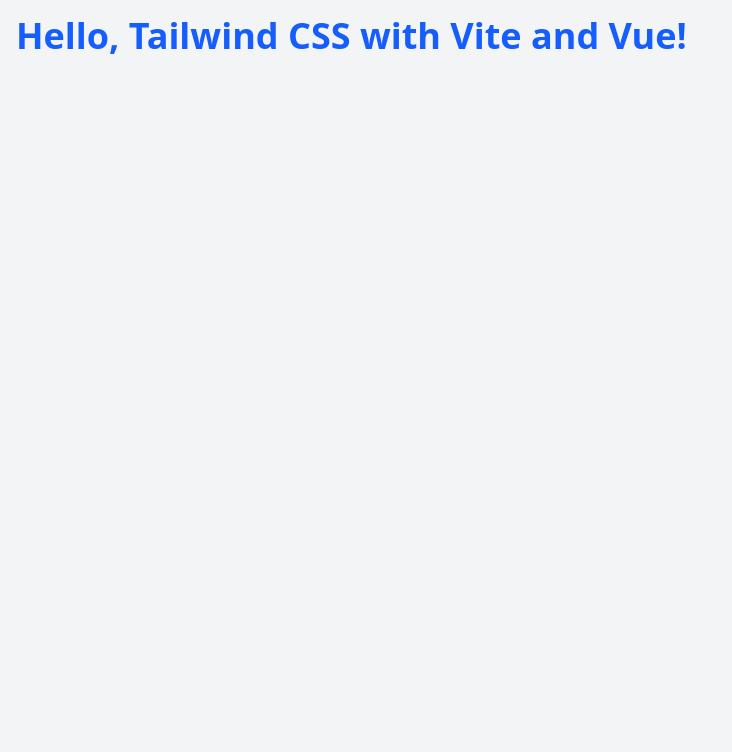
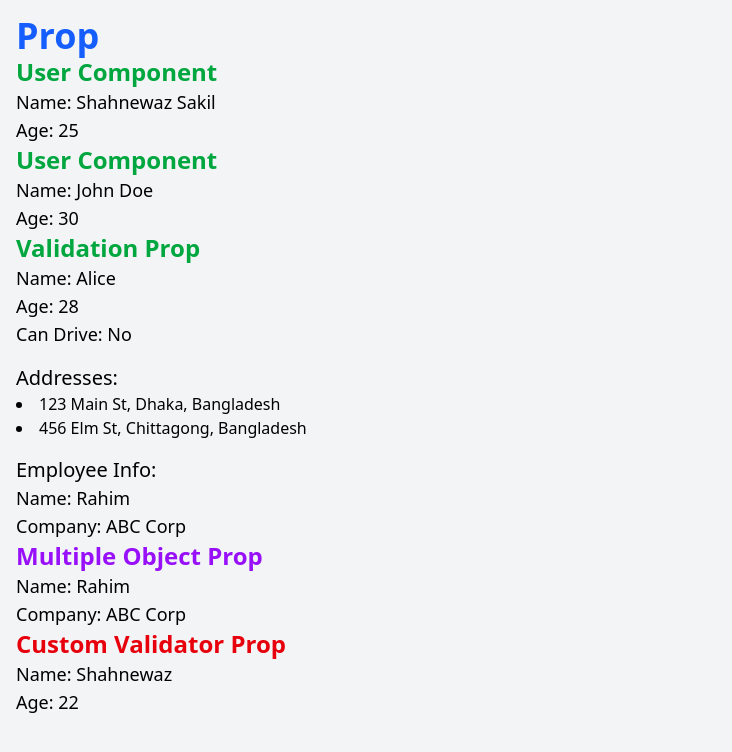
Before and after one commit to shahnewazz/vue-practice, a Vue app: page / in a window 1280 px wide. Shown: the top 752 px of the page, without its empty margins (0-732 px from the left). Built offline with nearby package versions, Linux system fonts and the light colour scheme.

Commit message:
added changes

```diff
--- a/src/App.vue
+++ b/src/App.vue
@@ -1,10 +1,34 @@
 <script setup>
+import { ref } from 'vue';
+import User from './components/User.vue';
+import ValidationProp from './components/ValidationProp.vue';
+import MultipleObjectProp from './components/MultipleObjectProp.vue';
+import CustomValidator from './components/CustomValidator.vue';
+
+const name = ref("Shahnewaz Sakil");
+const age = ref(25);
+
+const addresses = [
+  { street: "123 Main St", city: "Dhaka", country: "Bangladesh" },
+  { street: "456 Elm St", city: "Chittagong", country: "Bangladesh" }
+];
+
+const employee = {
+  name: "Rahim",
+  company: "ABC Corp"
+}
 
 </script>
 
 <template>
   <div class="container mx-auto p-4">
-    <h1 class="text-4xl font-bold text-blue-600">Hello, Tailwind CSS with Vite and Vue!</h1>
+    <h1 class="text-4xl font-bold text-blue-600">Prop</h1>
+
+    <User :name="name" :age="age" />
+    <User name="John Doe" age="30" />
+    <ValidationProp name="Alice" :age="28" :addresses="addresses" :employee="employee" />
+    <MultipleObjectProp v-bind="employee" />
+    <CustomValidator name="Shahnewaz" :age="22" company="Microsoft"/>
   </div>
 </template>
 
--- /dev/null
+++ b/src/components/CustomValidator.vue
@@ -0,0 +1,36 @@
+<script setup>
+const props = defineProps({
+    name: {
+        type: String,
+        required: true,
+        validator(propValue){
+            return propValue.length >= 3;
+        }
+    },
+    age: {
+        type: Number,
+        default: 0,
+        validator(propValue){
+            return propValue > 0;
+        }
+    },
+    company: {
+        type: String,
+        validator: (propValue) => {
+            return ['Google', 'Facebook', 'Apple', 'Microsoft'].includes(propValue);
+        }
+    }
+});
+</script>
+
+<template>
+  <div>
+    <h1 class="text-2xl font-semibold text-red-600">Custom Validator Prop</h1>
+    <p class="text-lg">Name: {{ name }}</p>
+    <p class="text-lg">Age: {{ age }}</p>
+  </div>
+</template>
+
+<style scoped>
+
+</style>
--- /dev/null
+++ b/src/components/MultipleObjectProp.vue
@@ -0,0 +1,15 @@
+<script setup>
+const props = defineProps(["name", "company"]);
+</script>
+
+<template>
+  <div>
+    <h1 class="text-2xl font-semibold text-purple-600">Multiple Object Prop</h1>
+    <p class="text-lg">Name: {{ name }}</p>
+    <p class="text-lg">Company: {{ company }}</p>
+  </div>
+</template>
+
+<style scoped>
+
+</style>
--- /dev/null
+++ b/src/components/User.vue
@@ -0,0 +1,15 @@
+<script setup>
+const props = defineProps(["name", "age"]);
+</script>
+
+<template>
+  <div>
+    <h1 class="text-2xl font-semibold text-green-600">User Component</h1>
+    <p class="text-lg">Name: {{ name }}</p>
+    <p class="text-lg">Age: {{ age }}</p>
+  </div>
+</template>
+
+<style scoped>
+
+</style>
--- /dev/null
+++ b/src/components/ValidationProp.vue
@@ -0,0 +1,50 @@
+<script setup>
+const props = defineProps({
+    name: {
+        type: String,
+        required: true
+    },
+    age: {
+        type: Number,
+        default: 0
+    },
+    canDrive: {
+        type: Boolean,
+        default: false
+    },
+    addresses: {
+        type: Array,
+        default: () => []
+    },
+    employee: {
+        type: Object,
+        default: () => ({})
+    }
+});
+</script>
+
+<template>
+  <div>
+    <h1 class="text-2xl font-semibold text-green-600">Validation Prop</h1>
+    <p class="text-lg">Name: {{ name }}</p>
+    <p class="text-lg">Age: {{ age }}</p>
+    <p class="text-lg">Can Drive: {{ canDrive ? "Yes" : "No" }}</p>
+    <div v-if="addresses.length">
+      <h2 class="text-xl font-medium mt-4">Addresses:</h2>
+      <ul class="list-disc list-inside">
+        <li v-for="(address, index) in addresses" :key="index">
+          {{ address.street }}, {{ address.city }}, {{ address.country }}
+        </li>
+      </ul>
+    </div>
+    <div v-if="employee.name">
+      <h2 class="text-xl font-medium mt-4">Employee Info:</h2>
+      <p class="text-lg">Name: {{ employee.name }}</p>
+      <p class="text-lg">Company: {{ employee.company }}</p>
+    </div>
+  </div>
+</template>
+
+<style scoped>
+
+</style>
```
